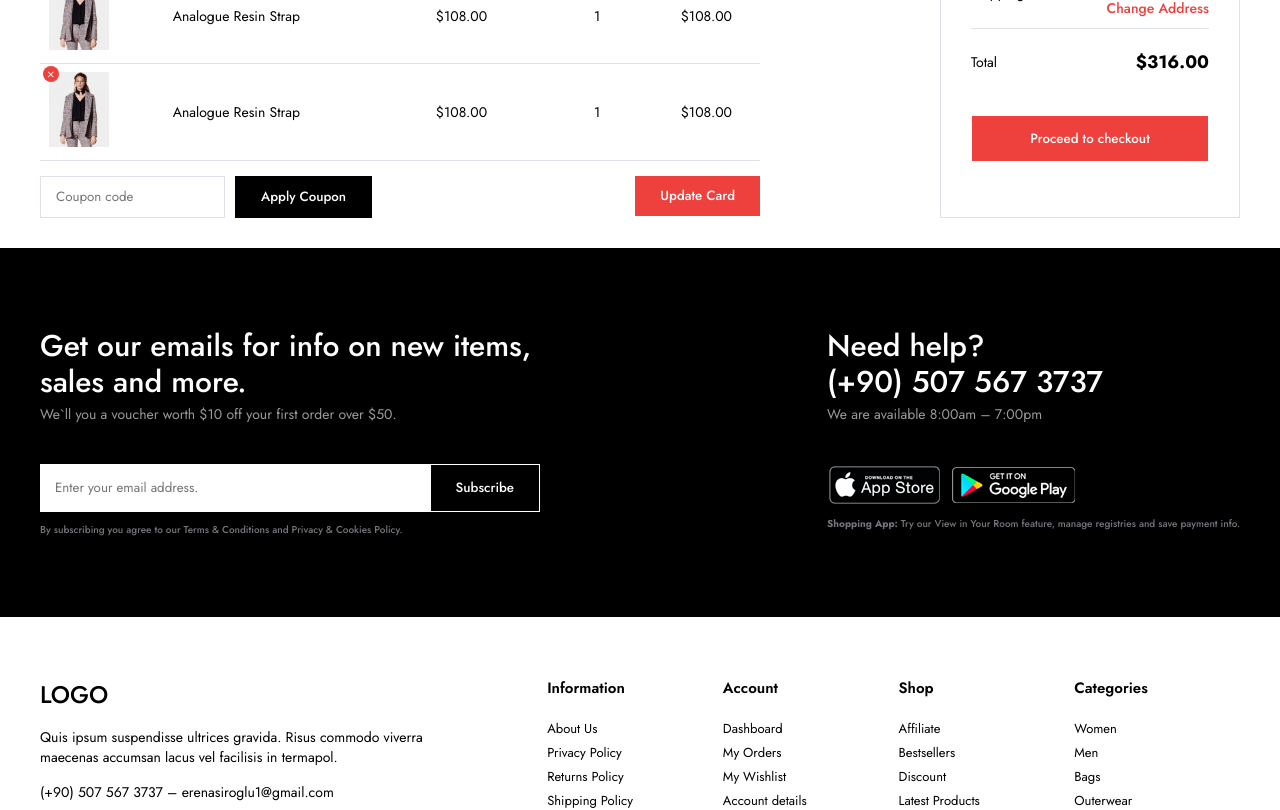
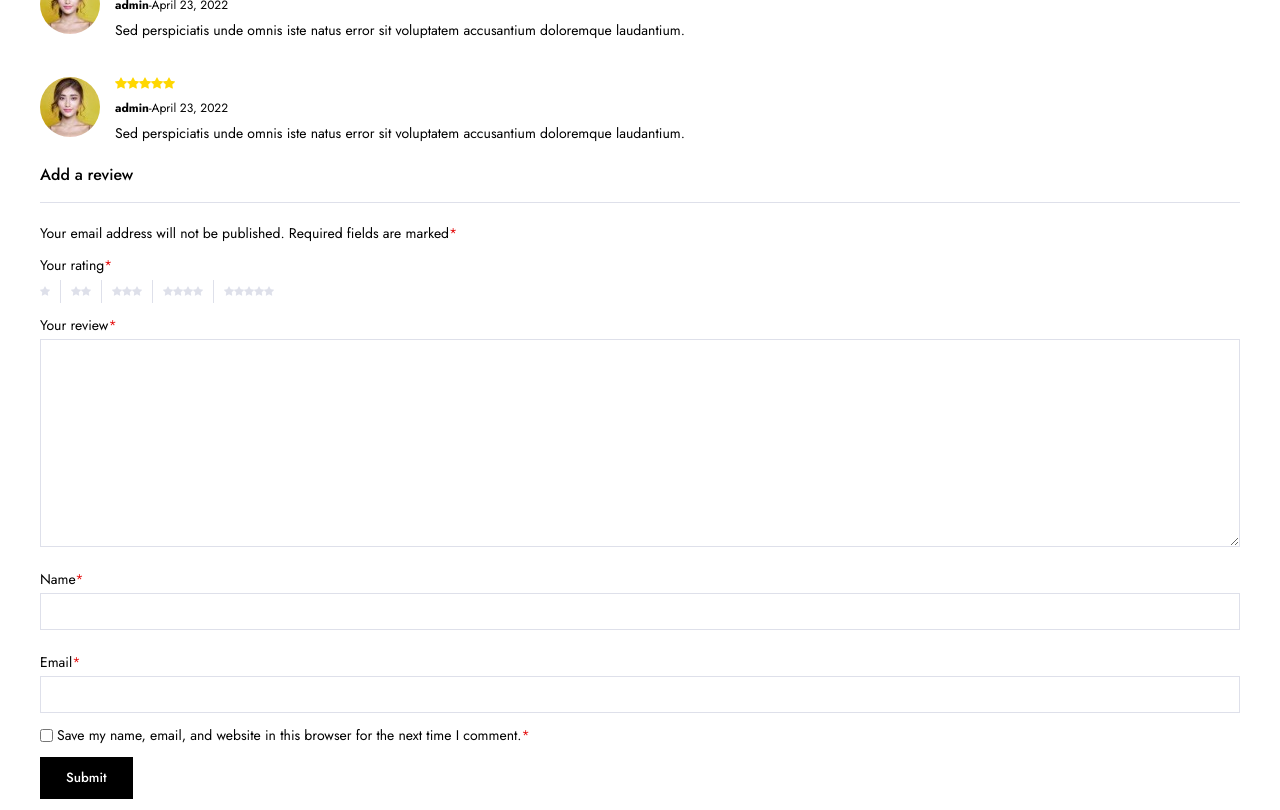
Before and after one commit to erenasiroglu/allthestars, a React (Vite) app in the folder frontend/: page / in a window 1280 px wide. Shown: the part 340-1150 px from the top of the page. Built offline with nearby package versions, Linux system fonts and the light colour scheme.

Commit message:
added blog details and review components

```diff
--- a/frontend/src/App.css
+++ b/frontend/src/App.css
@@ -9,3 +9,8 @@
   line-height: 0.8;
   margin-bottom: 4px;
 }
+
+/* Blog Page */
+.blog-page {
+  margin-top: 40px;
+}
--- a/frontend/src/App.jsx
+++ b/frontend/src/App.jsx
@@ -2,8 +2,9 @@
 // import ShopPage from "./pages/ShopPage";
 // import ContactPage from "./pages/ContactPage";
 // import AuthPage from "./pages/AuthPage";
-import CardPage from "./pages/CardPage";
+// import CardPage from "./pages/CardPage";
 import "./App.css";
+import BlogDetailsPage from "./pages/BlogDetailsPage";
 
 function App() {
   return (
@@ -12,7 +13,8 @@ function App() {
       <ShopPage /> */}
       {/* <ContactPage /> */}
       {/* <AuthPage/> */}
-      <CardPage/>
+      {/* <CardPage/> */}
+      <BlogDetailsPage />
     </>
   );
 }
--- /dev/null
+++ b/frontend/src/components/BlogDetails/BlogDetails.css
@@ -0,0 +1,59 @@
+.single-blog {
+    margin-top: 40px;
+  }
+
+  .single-blog figure img {
+    width: 100%;
+  }
+
+  .single-blog .blog-wrapper .blog-meta {
+    display: flex;
+    font-size: 12px;
+    column-gap: 10px;
+    margin: 20px 0;
+  }
+
+  .single-blog .blog-wrapper .blog-date {
+    display: flex;
+    align-items: center;
+    column-gap: 10px;
+  }
+
+  .single-blog .blog-wrapper .blog-date::before,
+  .single-blog .blog-wrapper .blog-date::after {
+    content: "";
+    width: 15px;
+    height: 1px;
+    background-color: #e51414;
+  }
+
+  .single-blog .blog-wrapper .blog-tags a {
+    font-weight: 600;
+  }
+
+  .single-blog .blog-wrapper .blog-title {
+    font-size: 38px;
+    font-weight: 600;
+    margin-bottom: 15px;
+  }
+
+  .single-blog .blog-wrapper .blog-content {
+    margin-bottom: 15px;
+  }
+
+  .single-blog .blog-wrapper .blog-content p {
+    font-size: 14px;
+    line-height: 1.5;
+    color: #75767c;
+    margin-bottom: 10px;
+  }
+
+  .single-blog .blog-wrapper .blog-content blockquote {
+    padding: 20px 30px 12px 50px;
+    border-left: 4px solid #dee0ea;
+    margin: 20px 0;
+  }
+
+  .single-blog .blog-wrapper .blog-content blockquote p {
+    margin-bottom: 0;
+  }
--- /dev/null
+++ b/frontend/src/components/BlogDetails/BlogDetails.jsx
@@ -0,0 +1,14 @@
+import Reviews from "../Reviews/Reviews";
+import "./BlogDetails.css";
+
+const BlogDetails = () => {
+  return (
+    <section className="single-blog">
+      <div className="container">
+        <Reviews />
+      </div>
+    </section>
+  );
+};
+
+export default BlogDetails;
--- /dev/null
+++ b/frontend/src/components/Reviews/ReviewForm.jsx
@@ -0,0 +1,77 @@
+const ReviewForm = () => {
+    return (
+      <form className="comment-form">
+        <p className="comment-notes">
+          Your email address will not be published. Required fields are marked
+          <span className="required">*</span>
+        </p>
+        <div className="comment-form-rating">
+          <label>
+            Your rating
+            <span className="required">*</span>
+          </label>
+          <div className="stars">
+            <a href="#" className="star">
+              <i className="bi bi-star-fill"></i>
+            </a>
+            <a href="#" className="star">
+              <i className="bi bi-star-fill"></i>
+              <i className="bi bi-star-fill"></i>
+            </a>
+            <a href="#" className="star">
+              <i className="bi bi-star-fill"></i>
+              <i className="bi bi-star-fill"></i>
+              <i className="bi bi-star-fill"></i>
+            </a>
+            <a href="#" className="star">
+              <i className="bi bi-star-fill"></i>
+              <i className="bi bi-star-fill"></i>
+              <i className="bi bi-star-fill"></i>
+              <i className="bi bi-star-fill"></i>
+            </a>
+            <a href="#" className="star">
+              <i className="bi bi-star-fill"></i>
+              <i className="bi bi-star-fill"></i>
+              <i className="bi bi-star-fill"></i>
+              <i className="bi bi-star-fill"></i>
+              <i className="bi bi-star-fill"></i>
+            </a>
+          </div>
+        </div>
+        <div className="comment-form-comment form-comment">
+          <label htmlFor="comment">
+            Your review
+            <span className="required">*</span>
+          </label>
+          <textarea id="comment" cols="50" rows="10"></textarea>
+        </div>
+        <div className="comment-form-author form-comment">
+          <label htmlFor="name">
+            Name
+            <span className="required">*</span>
+          </label>
+          <input id="name" type="text" />
+        </div>
+        <div className="comment-form-email form-comment">
+          <label htmlFor="email">
+            Email
+            <span className="required">*</span>
+          </label>
+          <input id="email" type="email" />
+        </div>
+        <div className="comment-form-cookies">
+          <input id="cookies" type="checkbox" />
+          <label htmlFor="cookies">
+            Save my name, email, and website in this browser for the next time I
+            comment.
+            <span className="required">*</span>
+          </label>
+        </div>
+        <div className="form-submit">
+          <input type="submit" className="btn submit" />
+        </div>
+      </form>
+    );
+  };
+
+  export default ReviewForm;
--- /dev/null
+++ b/frontend/src/components/Reviews/ReviewItem.jsx
@@ -0,0 +1,41 @@
+const ReviewItem = () => {
+    return (
+      <li className="comment-item">
+        <div className="comment-avatar">
+          <img src="img/avatars/avatar1.jpg" alt="" />
+        </div>
+        <div className="comment-text">
+          <ul className="comment-star">
+            <li>
+              <i className="bi bi-star-fill"></i>
+            </li>
+            <li>
+              <i className="bi bi-star-fill"></i>
+            </li>
+            <li>
+              <i className="bi bi-star-fill"></i>
+            </li>
+            <li>
+              <i className="bi bi-star-fill"></i>
+            </li>
+            <li>
+              <i className="bi bi-star-fill"></i>
+            </li>
+          </ul>
+          <div className="comment-meta">
+            <strong>admin</strong>
+            <span>-</span>
+            <time>April 23, 2022</time>
+          </div>
+          <div className="comment-description">
+            <p>
+              Sed perspiciatis unde omnis iste natus error sit voluptatem
+              accusantium doloremque laudantium.
+            </p>
+          </div>
+        </div>
+      </li>
+    );
+  };
+
+  export default ReviewItem;
--- /dev/null
+++ b/frontend/src/components/Reviews/Reviews.css
@@ -0,0 +1,130 @@
+/*! comment item start  */
+
+.tab-panel-reviews .comment-star {
+    display: flex;
+  }
+
+  .tab-panel-reviews .comment-list {
+    display: flex;
+    flex-direction: column;
+    row-gap: 30px;
+  }
+
+  .tab-panel-reviews .comment-item {
+    display: flex;
+    align-items: center;
+    column-gap: 15px;
+  }
+
+  .tab-panel-reviews .comment-avatar img {
+    border-radius: 50%;
+    display: flex;
+  }
+
+  .tab-panel-reviews .comment-text {
+    display: flex;
+    flex-direction: column;
+    row-gap: 6px;
+  }
+
+  .tab-panel-reviews .comment-star i {
+    color: gold;
+    font-size: 12px;
+  }
+
+  .tab-panel-reviews .comment-meta {
+    font-size: 12px;
+  }
+
+  .tab-panel-reviews .comment-description p {
+    font-size: 14px;
+  }
+  /*! comment item end  */
+
+  /*! comment form start  */
+
+  .tab-panel-reviews span.required {
+    color: #e51414;
+  }
+
+  .tab-panel-reviews .review-form-wrapper h2 {
+    font-size: 16px;
+    font-weight: 500;
+    margin: 20px 0;
+    border-bottom: 1px solid #dee0ea;
+    padding-bottom: 16px;
+  }
+
+  .tab-panel-reviews .comment-form {
+    display: flex;
+    flex-direction: column;
+    row-gap: 12px;
+  }
+
+  .tab-panel-reviews .comment-notes {
+    font-size: 14px;
+  }
+
+  .tab-panel-reviews .comment-form-rating {
+    font-size: 14px;
+  }
+
+  .tab-panel-reviews .comment-form-rating .stars {
+    display: flex;
+  }
+
+  .tab-panel-reviews .comment-form-rating .stars a {
+    display: flex;
+    padding: 4px 10px;
+    border-right: 1px solid #dee0ea;
+    margin-top: 5px;
+  }
+
+  .tab-panel-reviews .comment-form-rating .star.active i {
+    color: gold;
+  }
+
+  .tab-panel-reviews .comment-form-rating .stars a:hover i {
+    color: gold;
+  }
+
+  .tab-panel-reviews .comment-form-rating .stars a:first-child {
+    padding-left: 0;
+  }
+
+  .tab-panel-reviews .comment-form-rating .stars a:last-child {
+    border-right: unset;
+  }
+
+  .tab-panel-reviews .comment-form-rating .stars i {
+    font-size: 10px;
+    color: #dee0ea;
+    transition: 0.2s ease color;
+  }
+
+  .comment-form .form-comment {
+    display: flex;
+    flex-direction: column;
+    font-size: 14px;
+    row-gap: 4px;
+  }
+
+  .comment-form .comment-form-author {
+    margin: 10px 0;
+  }
+
+  .comment-form .comment-form-cookies {
+    display: flex;
+    align-items: center;
+    column-gap: 4px;
+    font-size: 14px;
+  }
+
+  .comment-form input.submit {
+    background-color: #000;
+    color: #fff;
+    cursor: pointer;
+    margin-bottom: 12px;
+  }
+
+  /*! comment form end  */
--- /dev/null
+++ b/frontend/src/components/Reviews/Reviews.jsx
@@ -0,0 +1,24 @@
+import ReviewForm from "./ReviewForm";
+import ReviewItem from "./ReviewItem";
+import "./Reviews.css";
+
+const Reviews = () => {
+  return (
+    <div className="tab-panel-reviews">
+      <h3>2 reviews for Basic Colored Sweatpants With Elastic Hems</h3>
+      <div className="comments">
+        <ol className="comment-list">
+          <ReviewItem />
+          <ReviewItem />
+          <ReviewItem />
+        </ol>
+      </div>
+      <div className="review-form-wrapper">
+        <h2>Add a review</h2>
+        <ReviewForm />
+      </div>
+    </div>
+  );
+};
+
+export default Reviews;
--- /dev/null
+++ b/frontend/src/pages/BlogDetailsPage.jsx
@@ -0,0 +1,16 @@
+import { Fragment } from "react";
+import Header from "../components/Layout/Header/Header";
+import BlogDetails from "../components/BlogDetails/BlogDetails";
+import Footer from "../components/Layout/Footer/Footer";
+
+const BlogDetailsPage = () => {
+  return (
+    <Fragment>
+      <Header />
+      <BlogDetails />
+      <Footer />
+    </Fragment>
+  );
+};
+
+export default BlogDetailsPage;
```
Also changed, not shown: frontend/src/pages/BlogPage.jsx (added, +19 -0 lines). Lines whose indentation alone changed are shown as unchanged.
